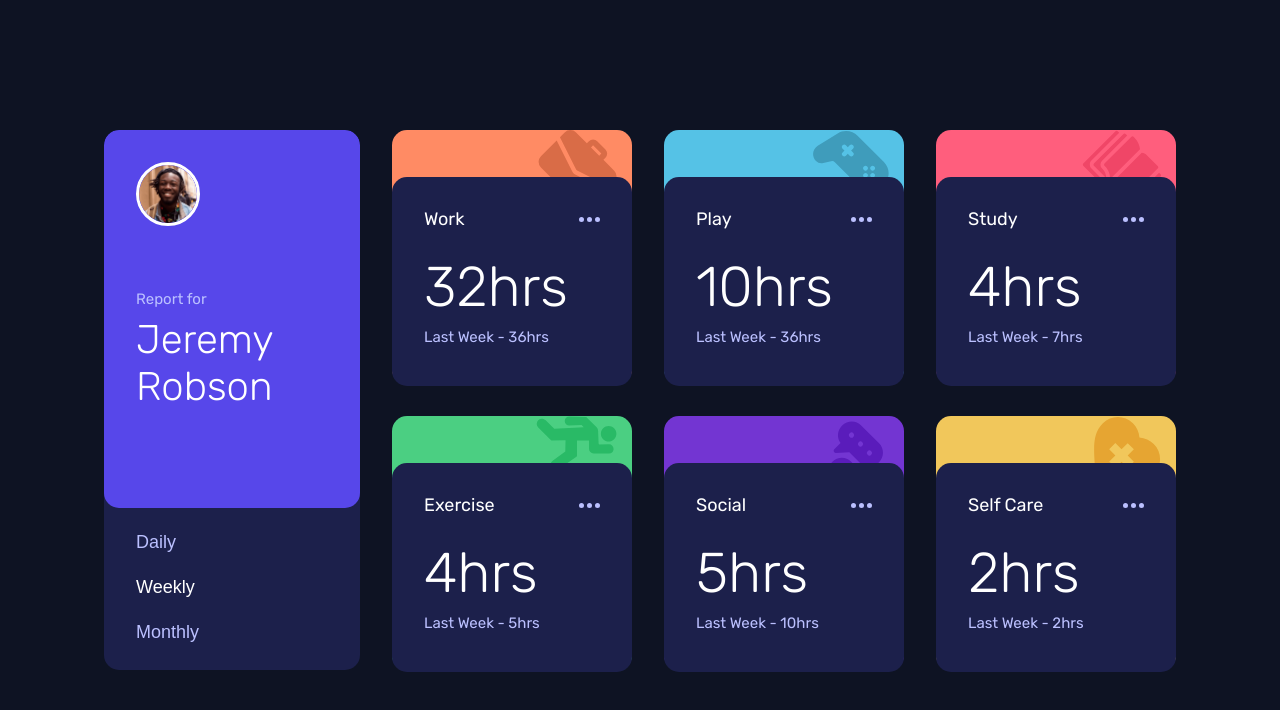
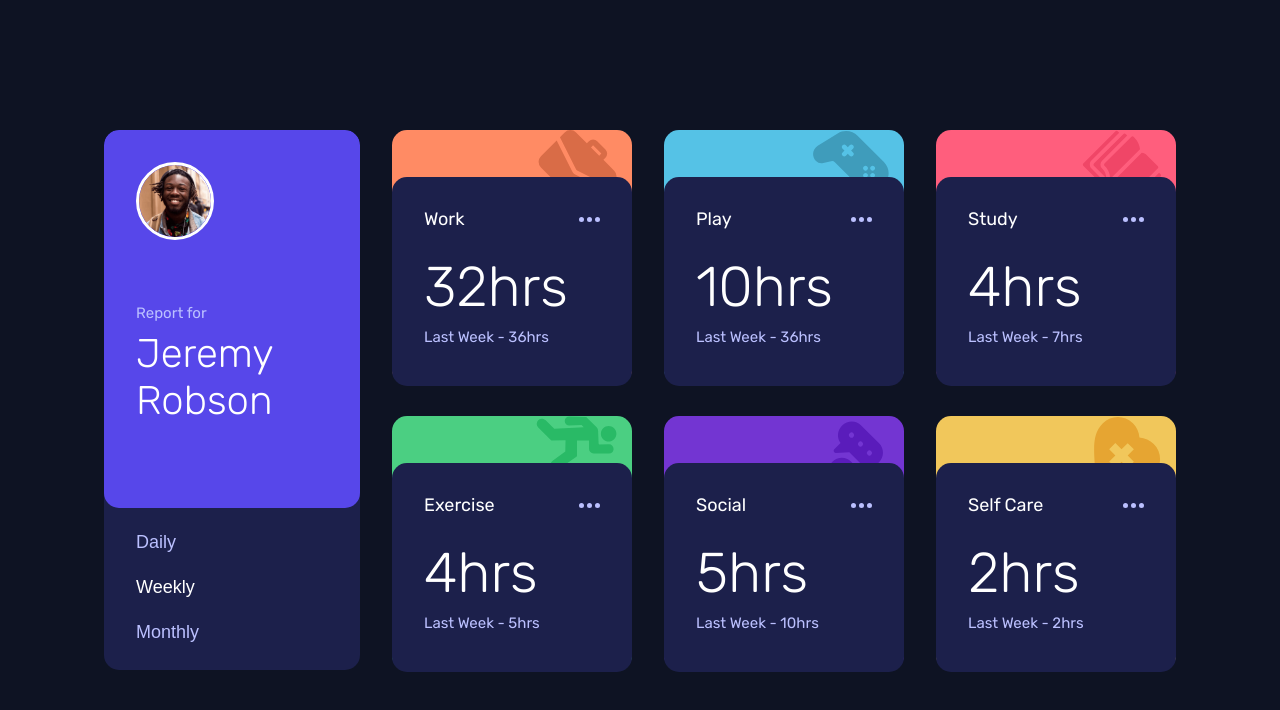
Before and after one commit to saiyancodes57/time-tracking-dashboard, a plain HTML site: page index.html in a window 1280 px wide. Drawn offline with Linux system fonts and the light colour scheme.

Commit message:
CSS Profile Picture Size

```diff
--- a/styles.css
+++ b/styles.css
@@ -330,5 +330,7 @@ body {
 
   .profile-picture {
     margin-bottom: 2.5rem;
+    width: 78px;
+    height: 78px;
   }
 }
```
